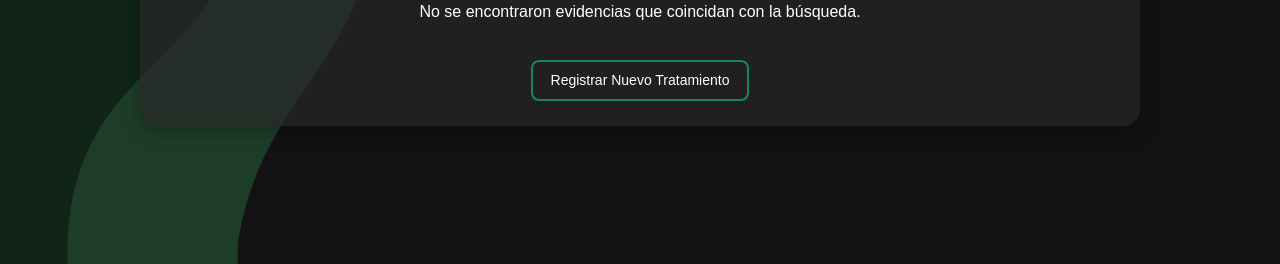
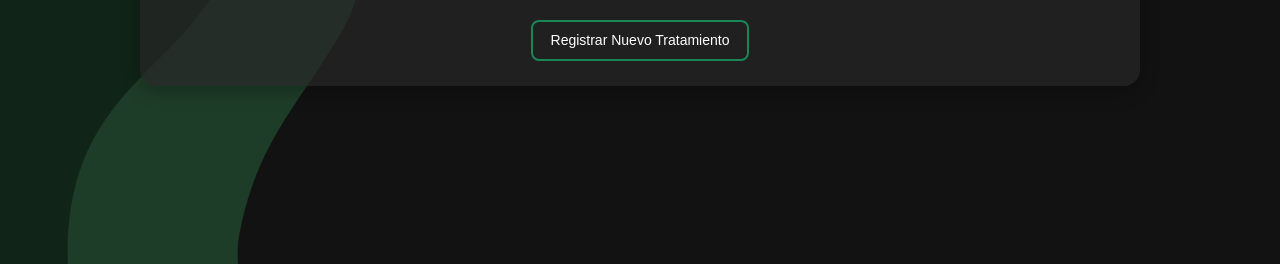
Before and after one commit to CarlosGM2403/Finca-V3, a Flask app: page /tratamientos_registrados in a window 1280 px wide. Shown: the part 280-544 px from the top of the page. Run offline with Flask 3, Linux system fonts and the light colour scheme; the visitor is signed in with stand-in values (Sample User, id 1); data that the repository does not hold is empty; some libraries are stand-ins or nearby versions.

Commit message:
Elimina archivos .pyc y resuelve conflicto

```diff
--- a/src/templates/auth/tratamientos_registrados.html
+++ b/src/templates/auth/tratamientos_registrados.html
@@ -77,6 +77,10 @@
           {% endfor %}
         </tbody>
       </table>
+      <p id="no-result-siembra" class="NoResultado" style="display: none;">
+      No se encontraron evidencias que coincidan con la búsqueda.
+    </p>
+  </div>
 
       {% if rol_usuario == 'administrador' %}
       <div style="margin-top:10px;">
@@ -84,10 +88,6 @@
       </div>
       {% endif %}
     </form>
-    <p id="no-result-siembra" class="NoResultado">
-      No se encontraron evidencias que coincidan con la búsqueda.
-    </p>
-  </div>
 
   <!-- Botón inferior -->
   <div class="botones">
```
Also changed, not shown: 1 other file.
